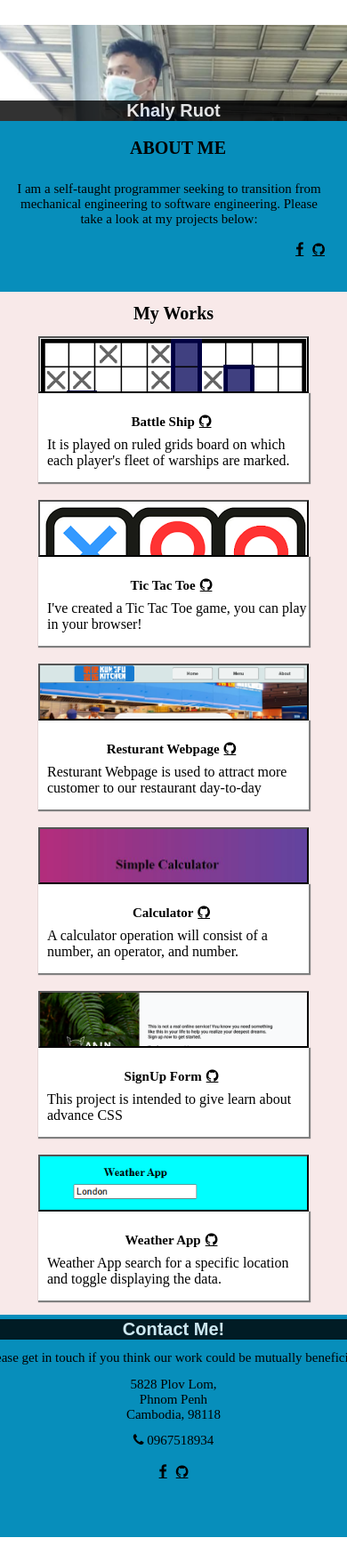
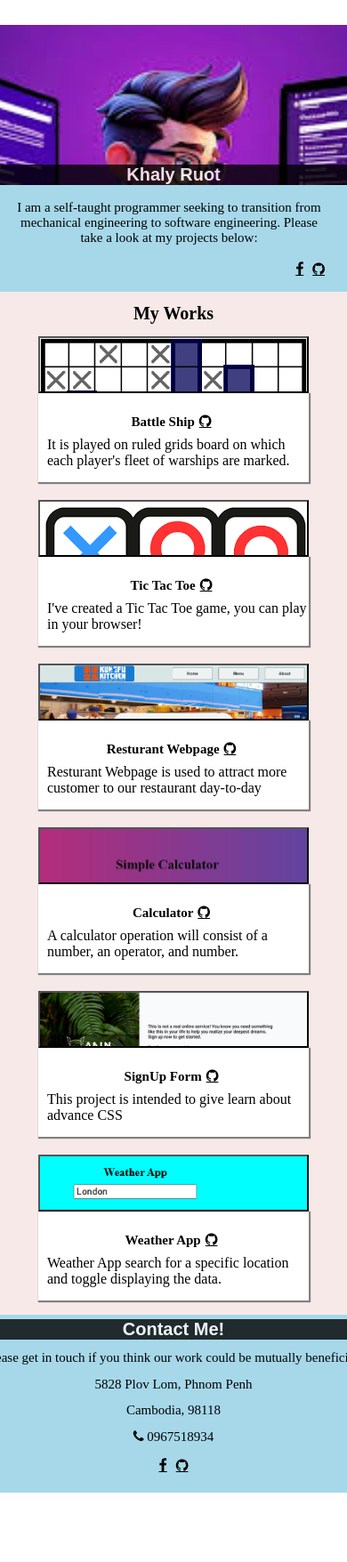
Before and after one commit to khalyruot/Khaly_Porfolio, a plain HTML site: page index.htm in a window 390 px wide. Shown: the top 1756 px of the page at 89% size. After the commit the page ends 1706 px from the top, so only its background shows below. Drawn offline with Linux system fonts and the light colour scheme.

Commit message:
change profile picture

```diff
--- a/index.htm
+++ b/index.htm
@@ -146,12 +146,11 @@
             </div>
             <div id="bottom_text">
                 <h2>Please get in touch if you think our work could be mutually beneficial!</h2>
-                <h2>5828 Plov Lom,
-                    <br>Phnom Penh <br>Cambodia, 98118
-                </h2>
+                <h2>5828 Plov Lom, Phnom Penh</h2>
+                <h2>Cambodia, 98118</h2>
                 <h2>
-                    <i class="fa fa-phone"></i>
-                    0967518934
+                    <i class="fa fa-phone">    0967518934</i>
+
                 </h2>
             </div>
             <div id="social_media_2">
@@ -159,8 +158,6 @@
                 <a href="https://github.com/khalyruot" class="fa fa-github"></a>
             </div>
         </div>
-
-        <div id="bottom_right"><img src="khaly_ruot.jpg" alt="Khaly Ruot"></div>
     </div>
 </body>
 </html>
--- a/styles.css
+++ b/styles.css
@@ -13,13 +13,13 @@ body{
     flex-direction: row;
     justify-content: center;
     align-items: center;
-    background: linear-gradient(-10deg, white 40%, rgb(88, 204, 243) 25%);
+    background: linear-gradient(-10deg, white 40%, rgb(166, 216, 233) 25%);
 
 }
 #left_top{
     max-width: 350px;
     height: 250px;
-    background-image: url("khaly_ruot.jpg");
+    background-image: url("software_dev_profile.jpg");
     background-size: cover;
     background-position: center;
     display: flex;
@@ -34,7 +34,7 @@ body{
 
 p{
     background-color: black;
-    opacity: 0.8;
+    opacity: 0.9;
     color: white;
     font-weight: bold;
     font-family: sans-serif;
@@ -75,6 +75,10 @@ h1{
 h2{
     font-size: 20px;
     font-weight: lighter;
+    display: flex;
+    flex-direction: column;
+    justify-content: center;
+    align-items: center;
 }
 
 #social_media{
@@ -208,27 +212,28 @@ button:hover{
     justify-content: flex-start;
     align-items: center;
     width: 1050px;
-    height: 350px;
-    background: rgb(88, 204, 243);
+    height: 300px;
+    background:rgb(166, 216, 233);
 
 
 }
 #bottom_left{
-    width: 250px;
+    width: 1050px;
     padding-left: 80px;
     padding-right: 80px;
 
 }
-#bottom_right{
+img{
+    max-width: 1000px;
+    max-height: 250px;
+}
+#social_media_2{
+    display: flex;
+    flex-direction: row;
     justify-content: center;
     align-items: center;
-    padding: 50px;
+}
 
-}
-img{
-    max-width: 300px;
-    max-height: 250px;
-}
 
 @media (max-width: 900px){
     body{
@@ -241,19 +246,19 @@ img{
 
     #top{
         width: 700px;
-        height: 300px;
+        height: 280px;
         display: flex;
         flex-direction: row;
         justify-content: center;
         align-items: center;
         gap: 5px;
-        background: rgb(7, 142, 187);
+        background: rgb(166, 216, 233);
     }
 
     #left_top{
         max-width: 200px;
         height: 250px;
-        background-image: url("khaly_ruot.jpg");
+        background-image: url("software_dev_profile.jpg");
         background-size: cover;
         background-position: center;
         display: flex;
@@ -326,10 +331,10 @@ img{
         display: flex;
         flex-direction: column;
         justify-content: flex-start;
-        width: 700px;
+        width: 650px;
         height: 1000px;
-        background-color: white;
-        padding-left: 90px;
+        background-color: rgba(247, 230, 230, 0.863);
+        padding-left: 50px;
     }
 
 
@@ -400,8 +405,8 @@ img{
         justify-content: flex-start;
         align-items: center;
         width: 700px;
-        height: 300px;
-        background: rgb(7, 142, 187);
+        height: 250px;
+        background: rgb(166, 216, 233);
 
 
     }
@@ -437,15 +442,15 @@ img{
         flex-direction: column;
         justify-content: center;
         align-items: center;
-        background: rgb(7, 142, 187);
+        background:rgb(166, 216, 233);
 
     }
     #left_top{
         max-width: 500px;
-        height: 600px;
-        background-image: url("khaly_ruot.jpg");
+        height: 300px;
+        background-image: url("software_dev_profile.jpg");
         background-size: cover;
-        background-position: center;
+        background-position: top;
         display: flex;
         flex-direction: column;
         justify-content: flex-end;
@@ -462,11 +467,11 @@ img{
 
     #right_top{
         width: 400px;
-        height: 200px;
+        height: 100px;
         display: grid;
         grid-template-rows: 0.5fr 1fr 0.5fr;
         padding-bottom: 15px;
-        background: rgb(7, 142, 187);
+        background: rgb(166, 216, 233);
         box-shadow: 0px 0px;
     }
 
@@ -474,6 +479,7 @@ img{
         flex-direction: column;
         justify-content: center;
         align-items: center;
+        display: none;
 
 
     }
@@ -604,8 +610,8 @@ img{
     justify-content: flex-start;
     align-items: center;
     width: 500px;
-    height: 250px;
-    background: rgb(7, 142, 187);
+    height: 200px;
+    background: rgb(166, 216, 233);
 
     }
     #bottom_left{
```
Also changed, not shown: software_dev.jpg (added), software_dev_profile.jpg (added), software_dev_profile.png (added), software_dev_profile.webp (added).
